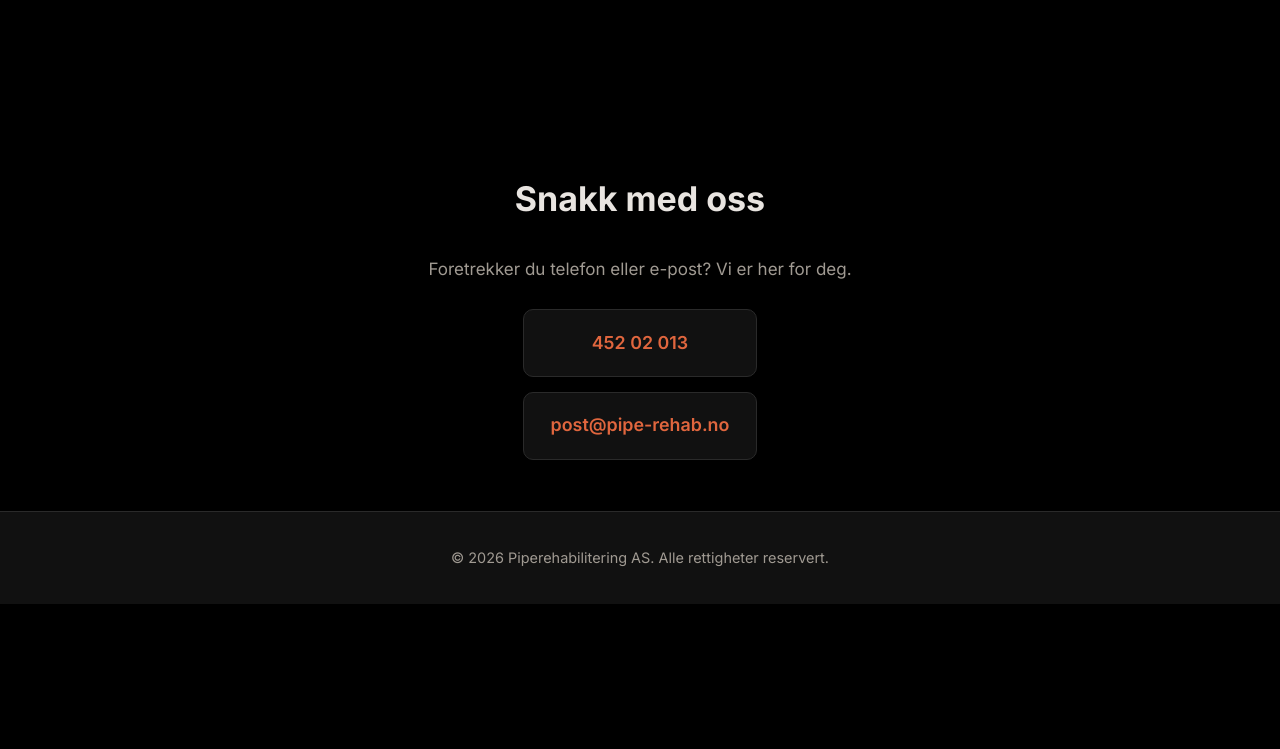
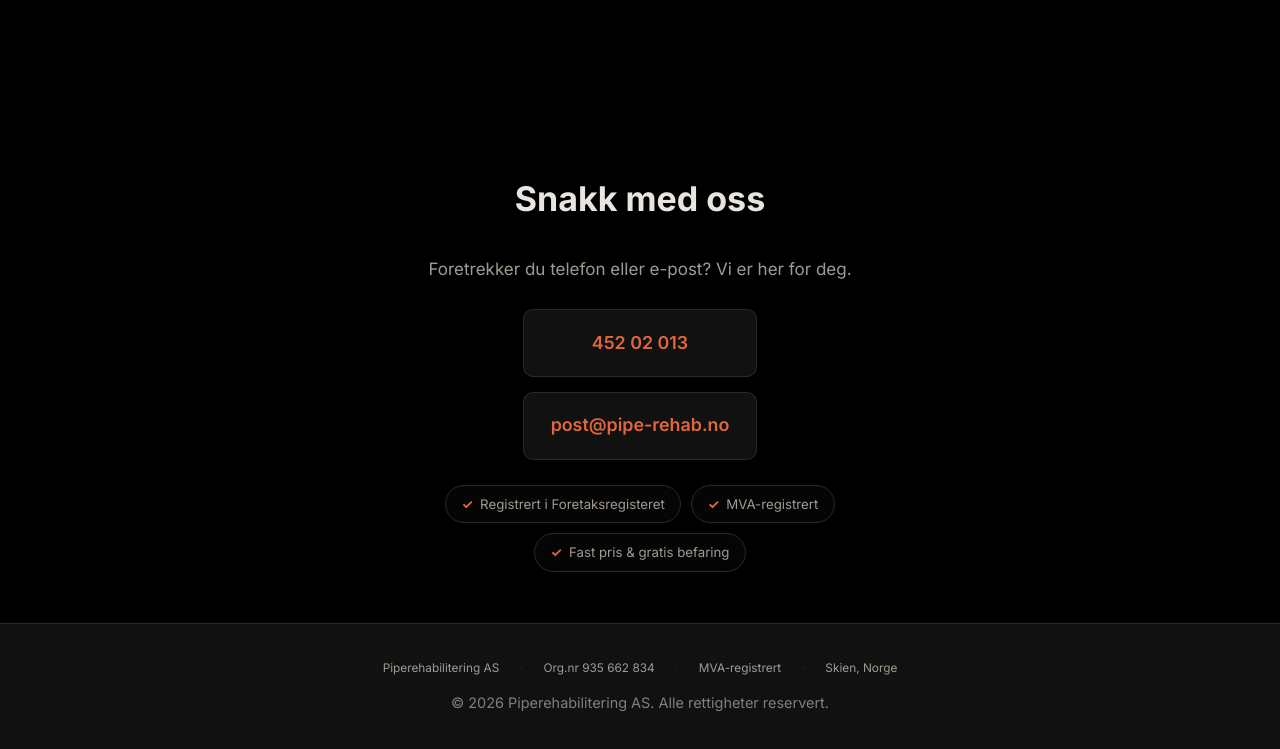
Before and after one commit to timothyylim/piperehabilitering, a plain HTML site: page index.html in a window 1280 px wide. Shown: the part 1638-2387 px from the top of the page. Before the commit the page ends 2242 px from the top, so only its background shows below. Drawn offline with Linux system fonts and the light colour scheme.

Commit message:
trust: add footer legal line and trust badges

```diff
--- a/index.html
+++ b/index.html
@@ -387,6 +387,55 @@
             background: var(--white);
         }
 
+        .footer-legal {
+            display: flex;
+            flex-wrap: wrap;
+            gap: 0.5rem 1.2rem;
+            justify-content: center;
+            align-items: center;
+            margin-bottom: 0.8rem;
+            font-size: 0.82em;
+        }
+
+        .footer-legal span {
+            white-space: nowrap;
+        }
+
+        .footer-legal .sep {
+            color: var(--border);
+        }
+
+        .footer-copy {
+            color: var(--text-light);
+            opacity: 0.8;
+        }
+
+        /* TRUST BADGE */
+        .trust-badges {
+            display: flex;
+            flex-wrap: wrap;
+            justify-content: center;
+            gap: 0.6rem;
+            margin-top: 1.5rem;
+        }
+
+        .trust-badge {
+            display: inline-flex;
+            align-items: center;
+            gap: 0.4rem;
+            padding: 0.4rem 0.9rem;
+            border: 1px solid var(--border);
+            border-radius: 999px;
+            font-size: 0.78em;
+            color: var(--text-light);
+            background: rgba(255, 255, 255, 0.02);
+        }
+
+        .trust-badge .check {
+            color: var(--accent);
+            font-weight: 700;
+        }
+
         /* HAMBURGER */
         .hamburger {
             display: none;
@@ -559,10 +608,25 @@
             <a href="tel:+4745202013">452 02 013</a>
             <a href="mailto:post@pipe-rehab.no">post@pipe-rehab.no</a>
         </div>
+
+        <div class="trust-badges" aria-label="Sertifisering og registrering">
+            <span class="trust-badge"><span class="check">✓</span> Registrert i Foretaksregisteret</span>
+            <span class="trust-badge"><span class="check">✓</span> MVA-registrert</span>
+            <span class="trust-badge"><span class="check">✓</span> Fast pris &amp; gratis befaring</span>
+        </div>
     </div>
 
     <footer>
-        &copy; <span id="year"></span> Piperehabilitering AS. Alle rettigheter reservert.
+        <div class="footer-legal">
+            <span>Piperehabilitering AS</span>
+            <span class="sep">·</span>
+            <span>Org.nr 935 662 834</span>
+            <span class="sep">·</span>
+            <span>MVA-registrert</span>
+            <span class="sep">·</span>
+            <span>Skien, Norge</span>
+        </div>
+        <div class="footer-copy">&copy; <span id="year"></span> Piperehabilitering AS. Alle rettigheter reservert.</div>
     </footer>
 
     <script>
```
